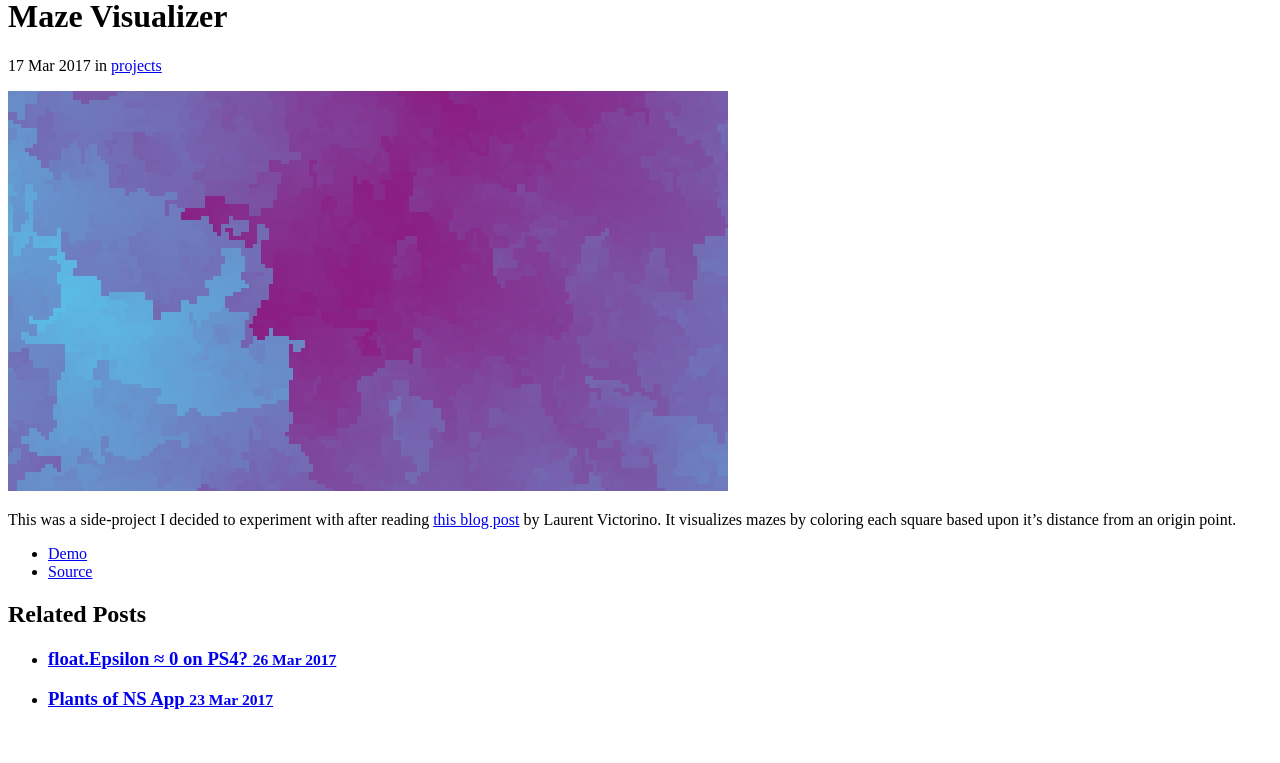
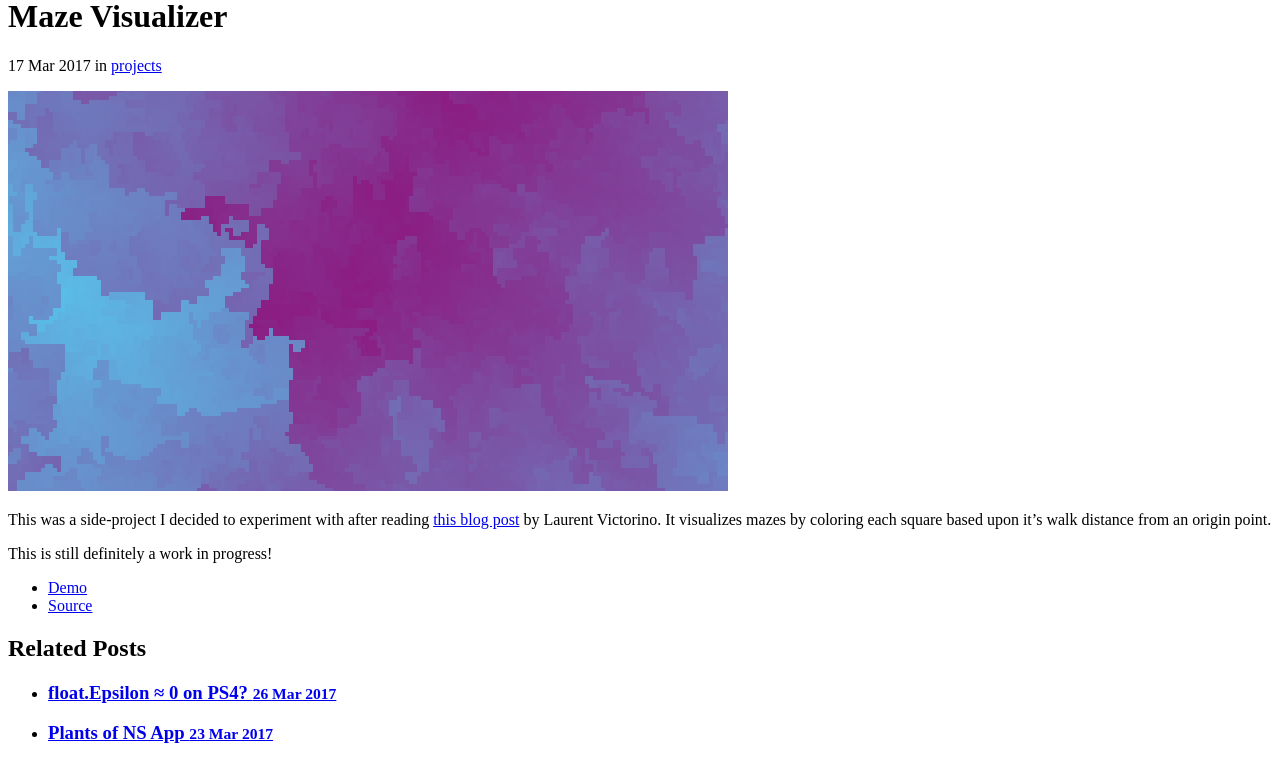
Before and after one commit to mitch-keenan/konamacona.github.io, a Jekyll site: the page built from _posts/2017-03-17-maze-toy.md, in a window 1280 px wide and 900 px high, scrolled down 1188 px, cut to the strip 137-900 px from the top of the window. Built offline with Jekyll 4.4.1, drawn with Linux system fonts in a browser that asks for light colours; before the commit the page ends 2054 px from its top, so only the background shows below that.

Commit message:
Dice post plus fixes some typos

```diff
--- a/_posts/2017-03-17-maze-toy.md
+++ b/_posts/2017-03-17-maze-toy.md
@@ -2,12 +2,15 @@
 layout: post
 title: Maze Visualizer
 category: projects
-tags: [web, javascript]
+tags: [web, javascript, wip]
 ---
 
 ![An image generated by the tool]({{ site.url }}/public/images/maze.png)
 
-This was a side-project I decided to experiment with after reading [this blog post](http://www.gamasutra.com/blogs/LaurentVictorino/20141202/231321/Mazes_hidden_beauty.php) by Laurent Victorino. It visualizes mazes by coloring each square based upon it's distance from an origin point.
+This was a side-project I decided to experiment with after reading [this blog post](http://www.gamasutra.com/blogs/LaurentVictorino/20141202/231321/Mazes_hidden_beauty.php) by Laurent Victorino. It visualizes mazes by coloring each square based upon it's walk distance from an origin point.
+
+
+This is still definitely a work in progress!
 
 * [Demo]({{ site.url }}/mazetoy/)
 * [Source](https://github.com/konamacona/mazetoy)
```
Also changed, not shown: _posts/2017-03-23-plants-of-ns-app.md (+1 -1 lines), Gemfile.lock.
